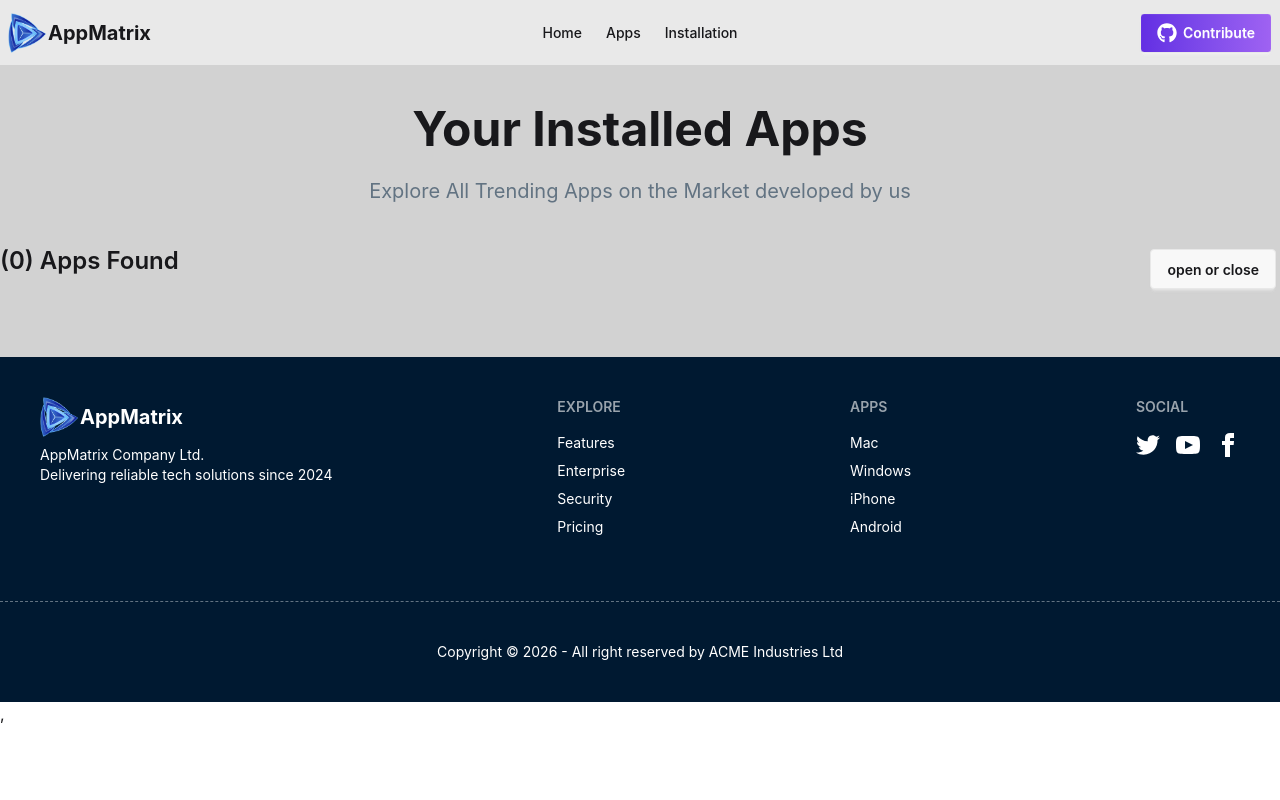
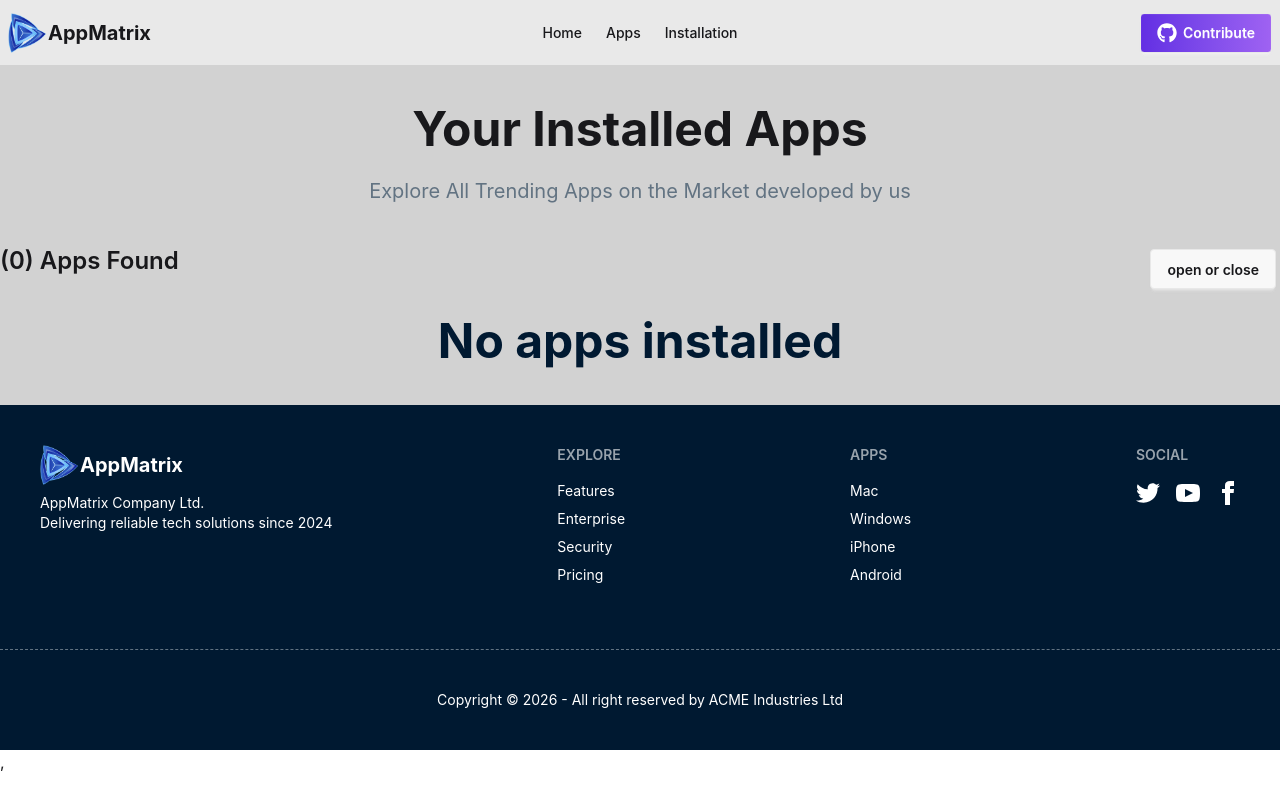
Before and after one commit to Tamanna5092/app-matrix, a React (Vite) app: page /installation in a window 1280 px wide. Built offline with nearby package versions, Linux system fonts and the light colour scheme.

Commit message:
added search data

```diff
--- a/package.json
+++ b/package.json
@@ -13,6 +13,7 @@
     "@tailwindcss/vite": "^4.2.2",
     "react": "^19.2.4",
     "react-dom": "^19.2.4",
+    "react-hot-toast": "^2.6.0",
     "react-icons": "^5.6.0",
     "react-router": "^7.13.2",
     "recharts": "^3.8.1",
--- a/src/Pages/AllApps/AllApps.jsx
+++ b/src/Pages/AllApps/AllApps.jsx
@@ -1,11 +1,26 @@
 import { useLoaderData } from "react-router";
 import AppCard from "../../components/AppCard/AppCard";
+import { useState } from "react";
 
 export default function AllApps() {
   const appData = useLoaderData();
+  const [search, setSearch] = useState("");
+  console.log(appData);
+
+  const handleSearch = (e) => {
+    const searchValue = e.target.value;
+    setSearch(searchValue);
+    console.log("input search", searchValue);
+  };
+
+  const filteredApps = appData.filter((app) =>
+    app?.title?.toLowerCase().includes(search.toLowerCase()),
+  );
+  console.log(filteredApps);
+
   return (
     <div className="max-w-7xl mx-auto py-10 px-2 md:px-0">
-      <div className=" text-center">
+      <div className="text-center">
         <h1 className="text-3xl md:text-5xl font-bold">Our All Applications</h1>
         <p className="text-[#627382] inter text-xl my-6">
           Explore All Apps on the Market developed by us. We code for Millions
@@ -33,6 +48,7 @@ export default function AllApps() {
             </g>
           </svg>
           <input
+            onChange={handleSearch}
             type="search"
             className="text-[#627382]"
             required
@@ -40,11 +56,17 @@ export default function AllApps() {
           />
         </label>
       </div>
-      <div className="grid grid-cols-1 md:grid-cols-4 gap-6">
-        {appData.map((app) => (
-          <AppCard key={app.id} app={app}></AppCard>
-        ))}
-      </div>
+      {filteredApps.length === 0 ? (
+        <h2 className="text-2xl md:text-4xl text-center font-semibold mt-6">
+          No App Found
+        </h2>
+      ) : (
+        <div className="grid grid-cols-1 md:grid-cols-4 gap-6">
+          {filteredApps.map((app) => (
+            <AppCard key={app.id} app={app}></AppCard>
+          ))}
+        </div>
+      )}
     </div>
   );
 }
--- a/src/Pages/AppDetails/AppDetails.jsx
+++ b/src/Pages/AppDetails/AppDetails.jsx
@@ -23,7 +23,6 @@ export default function AppDetails() {
   } = findData;
 
   const handleInstall = (id) => {
-    console.log("button click", id);
     addToStoredApps(id);
   };
 
--- a/src/Pages/Installation/Installation.jsx
+++ b/src/Pages/Installation/Installation.jsx
@@ -6,7 +6,6 @@ import InstallApp from "../../components/InstallApp/InstallApp";
 export default function Installation() {
   const [install, setInstall] = useState([]);
   const installAppsData = useLoaderData();
-  console.log(install);
 
   useEffect(() => {
     const storedAppsData = getAppsData();
@@ -15,7 +14,7 @@ export default function Installation() {
       convertedAppsData.includes(app.id),
     );
     setInstall(appsData);
-  }, []);
+  }, [installAppsData]);
 
   return (
     <div className="max-w-7xl mx-auto py-10 px-2 md:px-0">
@@ -41,11 +40,17 @@ export default function Installation() {
           </ul>
         </details>
       </div>
-      <div>
-        {install.map((app) => (
-          <InstallApp key={app.id} app={app}></InstallApp>
-        ))}
-      </div>
+<div>
+  {install.length === 0 ? (
+    <h3 className="inter text-[#001931] text-3xln md:text-5xl text-center font-bold">
+      No apps installed
+    </h3>
+  ) : (
+    install.map((app) => (
+      <InstallApp key={app.id} app={app} />
+    ))
+  )}
+</div>
     </div>
   );
 }
--- a/src/main.jsx
+++ b/src/main.jsx
@@ -3,9 +3,11 @@ import { createRoot } from "react-dom/client";
 import "./index.css";
 import { RouterProvider } from "react-router";
 import Router from "./router/Router.jsx";
+import { Toaster } from "react-hot-toast";
 
 createRoot(document.getElementById("root")).render(
   <StrictMode>
     <RouterProvider router={Router} />,
+    <Toaster></Toaster>
   </StrictMode>,
 );
--- a/src/utilities/index.js
+++ b/src/utilities/index.js
@@ -1,3 +1,5 @@
+import toast from "react-hot-toast";
+
 const getAppsData = () => {
   const storedAppsDataSTR = localStorage.getItem("apps");
   if (storedAppsDataSTR) {
@@ -11,11 +13,12 @@ const getAppsData = () => {
 const addToStoredApps = (id) => {
   const storedAppData = getAppsData();
   if (storedAppData.includes(id)) {
-    alert("Already installed");
+    toast.error(`This app is already installed`);
   } else {
     storedAppData.push(id);
     const appData = JSON.stringify(storedAppData);
     localStorage.setItem("apps", appData);
+    toast.success("App in installing")
   }
 };
 
```
Also changed, not shown: 1 other file (tests, documents, lock files or other folders).
